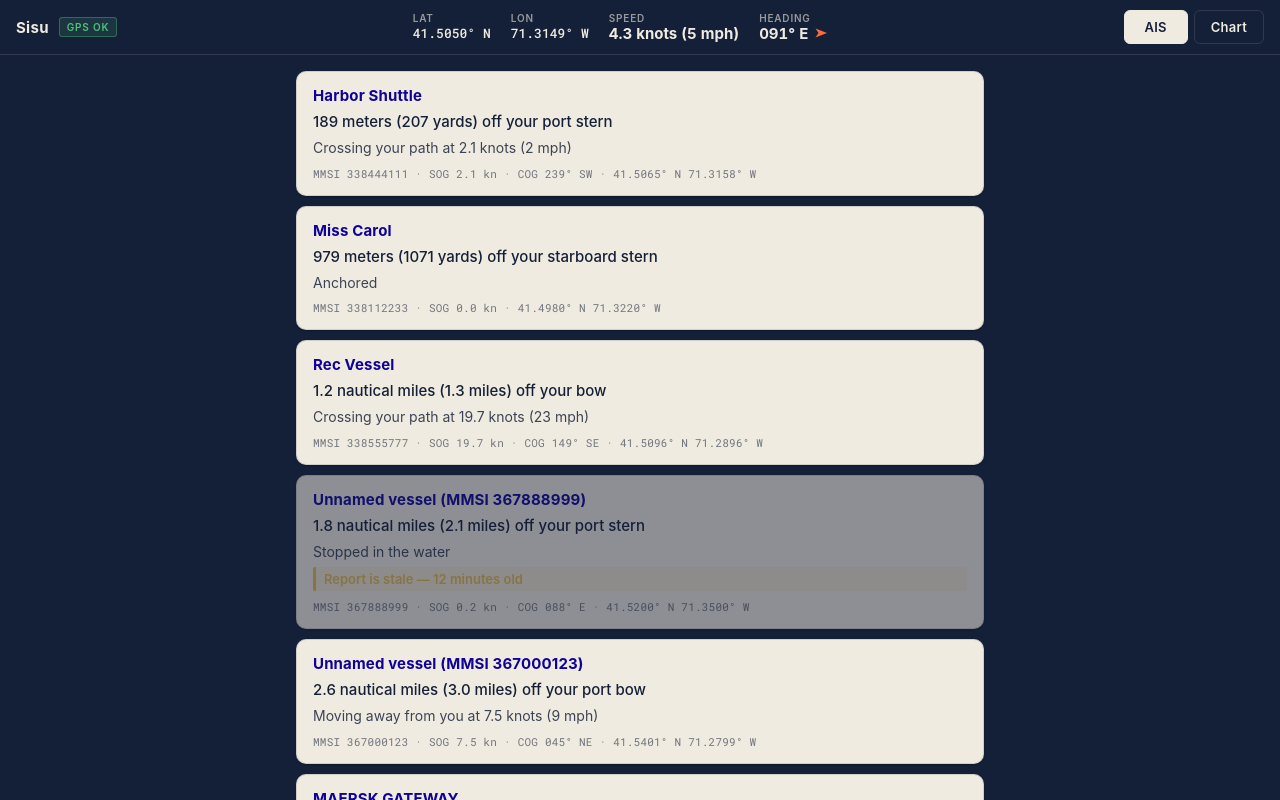
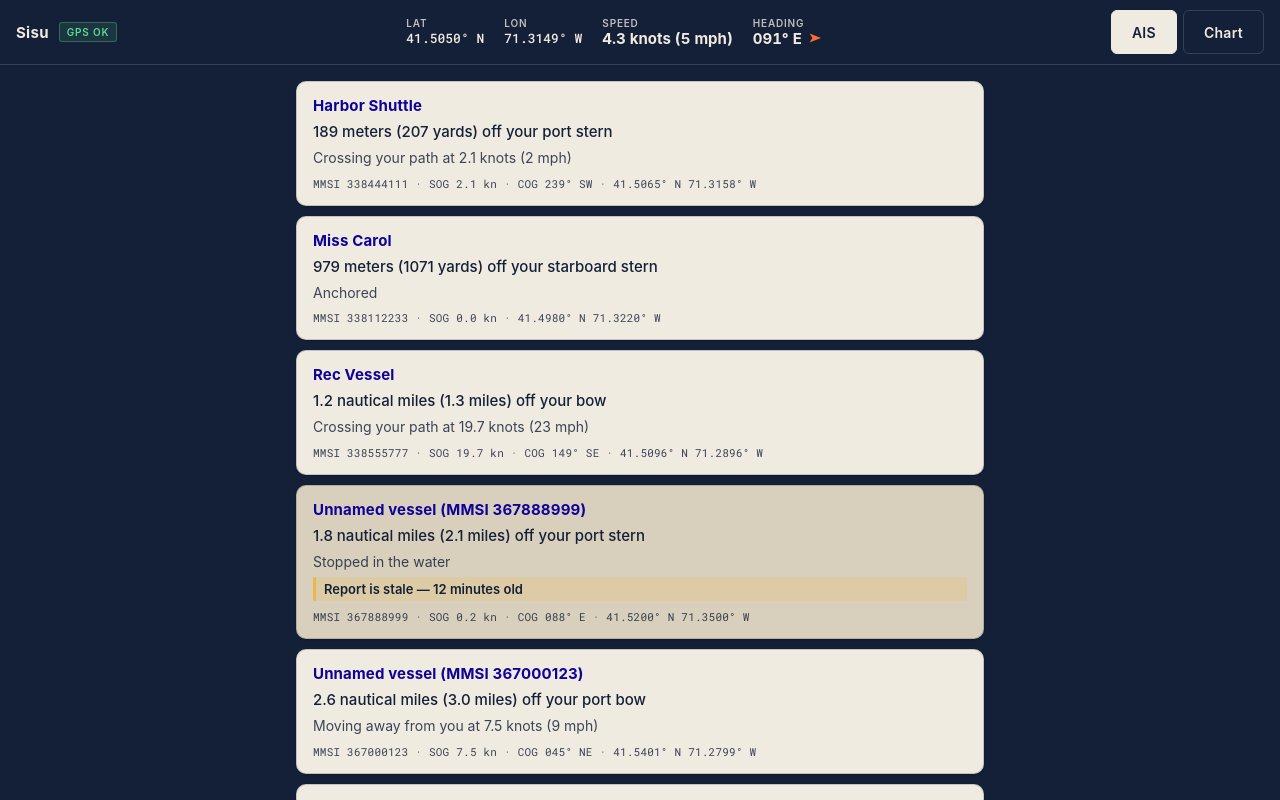
Before and after one commit to LauraHD17/zissou, a React (Vite) app: page / in a window 1280 px wide. Built offline with nearby package versions, Linux system fonts and the light colour scheme; no server answers; a web font is replaced by a local one.

Commit message:
WCAG 2.2 AAA pass: contrast, target sizes, focus, landmarks, reduced motion

```diff
--- a/index.html
+++ b/index.html
@@ -2,7 +2,7 @@
 <html lang="en">
   <head>
     <meta charset="UTF-8" />
-    <meta name="viewport" content="width=device-width, initial-scale=1.0, user-scalable=no" />
+    <meta name="viewport" content="width=device-width, initial-scale=1.0, maximum-scale=5.0" />
     <title>navigation-project</title>
     <link rel="preconnect" href="https://fonts.googleapis.com" />
     <link rel="preconnect" href="https://fonts.gstatic.com" crossorigin />
--- a/src/components/StatusBar.tsx
+++ b/src/components/StatusBar.tsx
@@ -25,7 +25,7 @@ export function StatusBar({ activePage, onPageChange }: StatusBarProps) {
   const headingText = headingValid ? formatCompassBearing(self!.cog!) : '—';
 
   return (
-    <div className="statusbar">
+    <header className="statusbar">
       <div className="statusbar__left">
         <span className="statusbar__vessel">{self?.name ?? '—'}</span>
         <FixIndicator hasFix={hasFix} isStale={isStale} />
@@ -46,11 +46,11 @@ export function StatusBar({ activePage, onPageChange }: StatusBarProps) {
         />
       </div>
 
-      <nav className="statusbar__tabs">
+      <nav className="statusbar__tabs" aria-label="Pages">
         <TabButton active={activePage === 'ais'} onClick={() => onPageChange('ais')}>AIS</TabButton>
         <TabButton active={activePage === 'chart'} onClick={() => onPageChange('chart')}>Chart</TabButton>
       </nav>
-    </div>
+    </header>
   );
 }
 
@@ -89,7 +89,12 @@ function HeadingGlyph({ cogRad }: { cogRad: number }) {
 
 function TabButton({ active, onClick, children }: { active: boolean; onClick: () => void; children: React.ReactNode }) {
   return (
-    <button type="button" className={`tab${active ? ' tab--active' : ''}`} onClick={onClick}>
+    <button
+      type="button"
+      className={`tab${active ? ' tab--active' : ''}`}
+      onClick={onClick}
+      aria-current={active ? 'page' : undefined}
+    >
       {children}
     </button>
   );
--- a/src/pages/AISPage.tsx
+++ b/src/pages/AISPage.tsx
@@ -3,6 +3,7 @@ import { AISList } from '../components/AISList';
 export function AISPage() {
   return (
     <div className="page page--ais">
+      <h1 className="sr-only">AIS targets</h1>
       <AISList />
     </div>
   );
--- a/src/pages/ChartPage.tsx
+++ b/src/pages/ChartPage.tsx
@@ -2,7 +2,7 @@ export function ChartPage() {
   return (
     <div className="page page--chart">
       <div className="chart-placeholder">
-        <h2>Chart</h2>
+        <h1>Chart</h1>
         <p>Leaflet + NOAA raster tiles coming next.</p>
       </div>
     </div>
--- a/src/styles/app.css
+++ b/src/styles/app.css
@@ -14,15 +14,18 @@
   /* Interactive */
   --focus-ring: #E8B84D;
 
-  /* Derived tones */
-  --text-dim: rgba(240, 235, 224, 0.60);
-  --text-on-card-dim: rgba(20, 32, 56, 0.58);
-  --border-on-navy: rgba(240, 235, 224, 0.12);
-  --border-on-card: rgba(20, 32, 56, 0.14);
+  /* Derived tones — alphas tuned for WCAG AAA (7:1) contrast against base surfaces */
+  --text-dim: rgba(240, 235, 224, 0.78);
+  --text-on-card-dim: rgba(20, 32, 56, 0.82);
+  --border-on-navy: rgba(240, 235, 224, 0.16);
+  --border-on-card: rgba(20, 32, 56, 0.20);
 
-  /* Status (keep universal green/red signals distinct from brand palette) */
-  --ok: #4fbf7a;
-  --danger: #e05a5a;
+  /* Stale card surface — a desaturated sand that still hits 7:1 with navy text */
+  --surface-sand-stale: #D8D0BC;
+
+  /* Status (universal green/red — brightened so they pass 7:1 on navy) */
+  --ok: #5BD891;
+  --danger: #FFA0A0;
 
   /* Typography */
   --font-sans: 'Zalando Sans Expanded', -apple-system, BlinkMacSystemFont, 'Segoe UI', sans-serif;
@@ -46,8 +49,33 @@ html, body, #root {
 }
 
 :focus-visible {
-  outline: 2px solid var(--focus-ring);
+  outline: 3px solid var(--focus-ring);
   outline-offset: 2px;
+}
+
+/* WCAG 2.3.3 — respect users who prefer reduced motion. */
+@media (prefers-reduced-motion: reduce) {
+  *,
+  *::before,
+  *::after {
+    animation-duration: 0.01ms !important;
+    animation-iteration-count: 1 !important;
+    transition-duration: 0.01ms !important;
+    scroll-behavior: auto !important;
+  }
+}
+
+/* Visually hidden but exposed to assistive tech. */
+.sr-only {
+  position: absolute;
+  width: 1px;
+  height: 1px;
+  padding: 0;
+  margin: -1px;
+  overflow: hidden;
+  clip: rect(0, 0, 0, 0);
+  white-space: nowrap;
+  border: 0;
 }
 
 .app {
@@ -173,14 +201,15 @@ html, body, #root {
   background: transparent;
   border: 1px solid var(--border-on-navy);
   color: var(--text-primary);
-  padding: 8px 16px;
+  padding: 12px 20px;
   font-family: var(--font-sans);
-  font-size: 13px;
+  font-size: 14px;
   font-weight: 600;
   letter-spacing: 0.02em;
   border-radius: 6px;
   cursor: pointer;
   min-width: 64px;
+  min-height: 44px;       /* WCAG 2.5.5 AAA — 44×44 minimum */
 }
 
 .tab:hover {
@@ -209,11 +238,12 @@ html, body, #root {
   font-weight: 500;
 }
 
-.chart-placeholder h2 {
+.chart-placeholder h1 {
   margin: 0 0 8px;
   color: var(--text-primary);
   font-family: var(--font-sans);
   font-weight: 700;
+  font-size: 24px;
 }
 
 /* ── AIS list (sand cards on navy) ────────────────────────────────────── */
@@ -248,7 +278,7 @@ html, body, #root {
 }
 
 .ais-row--stale {
-  opacity: 0.55;
+  background: var(--surface-sand-stale);
 }
 
 .ais-row__name {
@@ -272,16 +302,15 @@ html, body, #root {
   font-weight: 400;
   font-size: 14px;
   line-height: 1.4;
-  color: var(--text-on-card);
-  opacity: 0.82;
+  color: var(--text-on-card-dim);
 }
 
 .ais-row__qualifier {
   font-family: var(--font-sans);
   font-weight: 600;
   font-size: 13px;
-  color: var(--alert-amber);
-  background: rgba(232, 184, 77, 0.12);
+  color: var(--text-on-card);
+  background: rgba(232, 184, 77, 0.22);
   border-left: 3px solid var(--alert-amber);
   padding: 4px 8px;
   border-radius: 2px;
```
